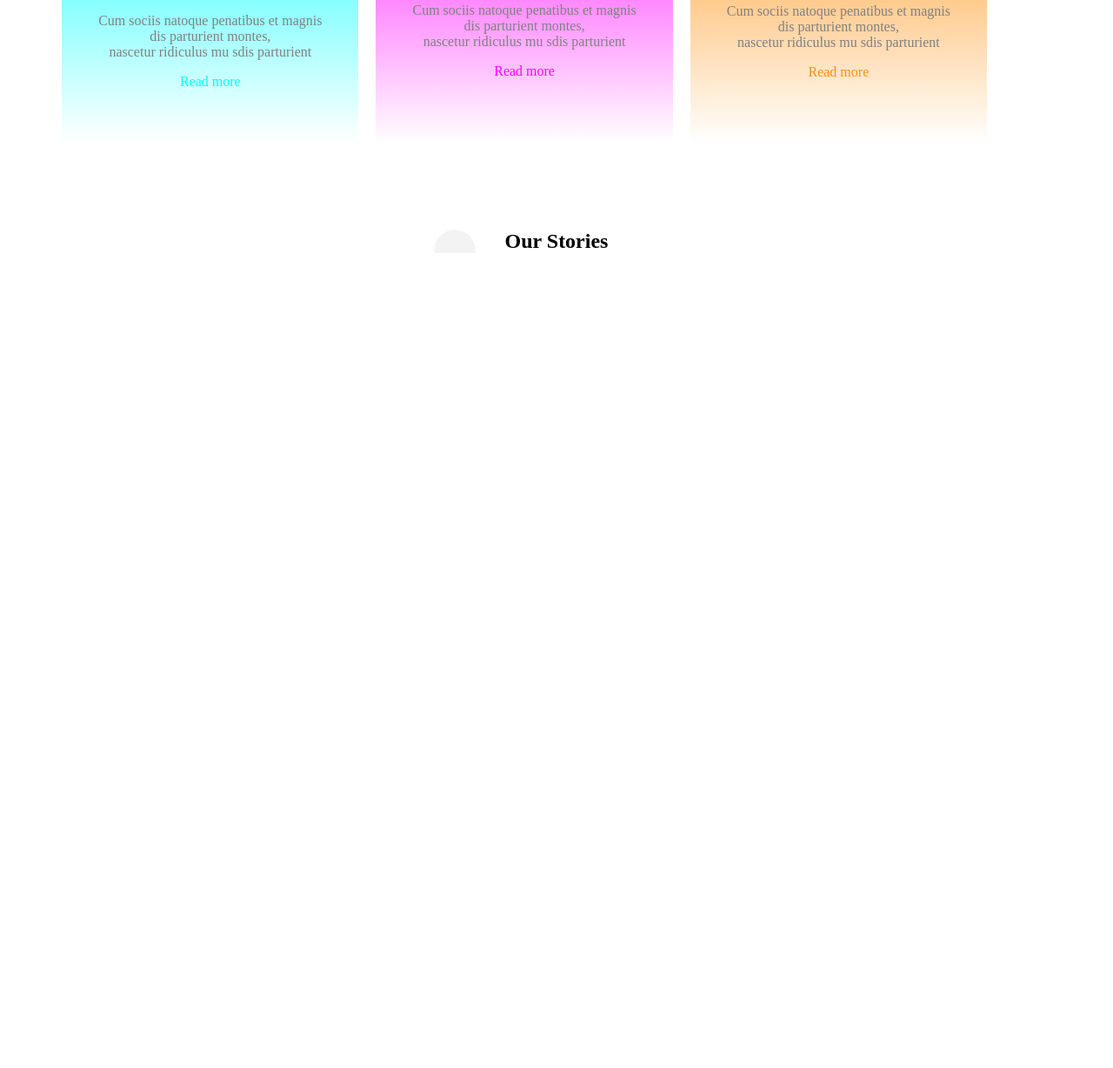
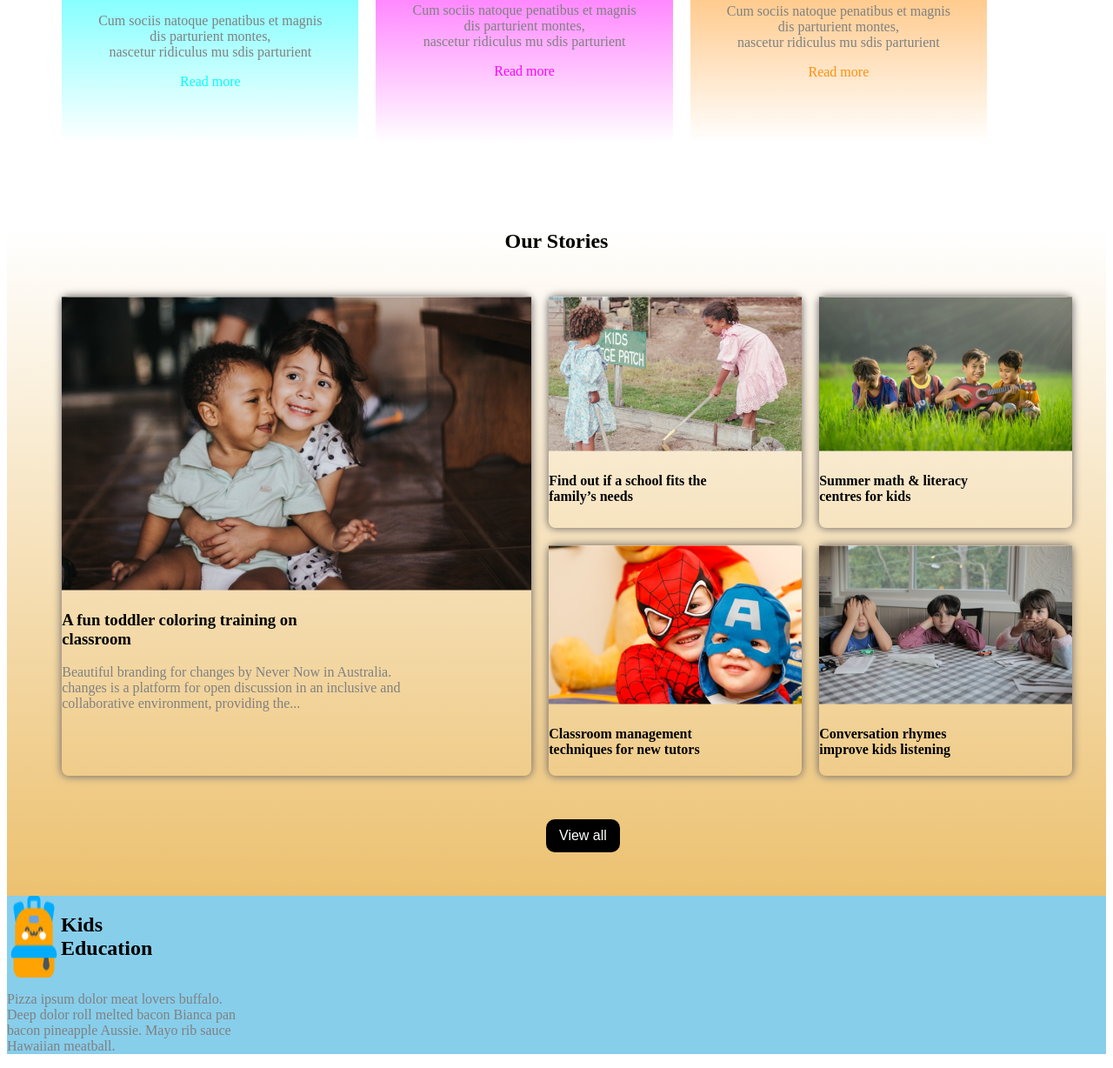
Before and after one commit to Noushinzahan872/b11a2-assignment2, a plain HTML site: page index.html in a window 1280 px wide. Shown: the part 1012-2240 px from the top of the page at 87% size. Before the commit the page ends 1353 px from the top, so only its background shows below. Drawn offline with Linux system fonts and the light colour scheme.

Commit message:
third commit

```diff
--- a/index.html
+++ b/index.html
@@ -70,9 +70,52 @@
         </section>
         <section class="color-2">
             <h1 class="our-title">Our Stories</h1>
-
+         <div class=images-card>
+            <div class="images-card-left">
+                <img src="assets/story-1.png">
+                <h3>A fun toddler coloring training on<br>
+                    classroom</h3>
+                    <p class="description">Beautiful branding for changes by Never Now in Australia.<br>
+                        changes is a platform for open discussion in an inclusive and<br>
+                        collaborative environment, providing the...</p>
+            </div>
+            <div class="images-card-right">
+                <div class="img-item">
+                <img src="assets/story-2.png" alt="">
+                <h4>Find out if a school fits the<br>
+                    family’s needs</h4>
+                </div>
+                <div class="img-item">
+                    <img src="assets/story-3.png" alt="">
+                    <h4>Summer math & literacy<br>
+                        centres for kids</h4>
+                </div>
+                <div class="img-item">
+                    <img src="assets/story-4.png" alt="">
+                    <h4>Classroom management<br>
+                        techniques for new tutors</h4>
+                </div>
+                <div class="img-item">
+                    <img src="assets/story-5.png" alt="">
+                    <h4>Conversation rhymes<br>
+                        improve kids listening</h4>
+                </div>
+            </div>
+            </div>
+            <!-- <div class="our-btn"> -->
+           <button class="our-btn">View all</button>
+           <!-- </div> -->
         </section>
     </main>
+    <footer class="foot">
+      <div class="kid">
+        <img src="assets/logo.png">
+        <h2>Kids<br>Education</h2>
+      </div>
+      <p class="description">Pizza ipsum dolor meat lovers buffalo.<br> Deep dolor roll melted bacon Bianca pan <br>bacon pineapple Aussie. Mayo rib sauce<br> Hawaiian meatball.</p>
+
+
+    </footer>
 
 </body>
 </html>
--- a/styles/style.css
+++ b/styles/style.css
@@ -130,9 +130,52 @@
 
     .color-2{
         background-image:url("../assets/bg.png") ;
+        background: linear-gradient(white,rgb(236, 193, 112));
+
     }
     .our-title{
     text-align: center;
     margin-top: 100px;
     margin-bottom: 50px;
        }
+       .images-card{
+        max-width: 90%;
+        margin: 0 auto;
+        display: flex;
+        gap: 20px;
+       }
+       .images-card-right{
+        display: grid;
+        grid-template-columns: repeat(2,1fr);
+       grid-template-rows: repeat(2,1fr);
+       gap: 20px;
+       }
+
+        .img-item{
+        box-shadow: 0px 0px 10px 1px rgb(117, 110, 110);
+        /* box-shadow: 0px 0px 10px 2px black; */
+        border-radius: 8px;
+       }
+       .images-card-left{
+        box-shadow: 0px 0px 10px 1px rgb(117, 110, 110);
+        border-radius: 8px;
+       }
+       .our-btn{
+        background-color: black;
+        color: white;
+        padding: 10px 15px;
+        font-size: 1rem;
+        border-radius: 10px;
+        border: none;
+        text-align: center;
+        margin-left:620px;
+        margin-top: 50px;
+        margin-bottom: 50px;
+       }
+                          /* footer part */
+     .foot{
+        background-color: skyblue;
+     }
+     .kid{
+        display: flex;
+     }
```
